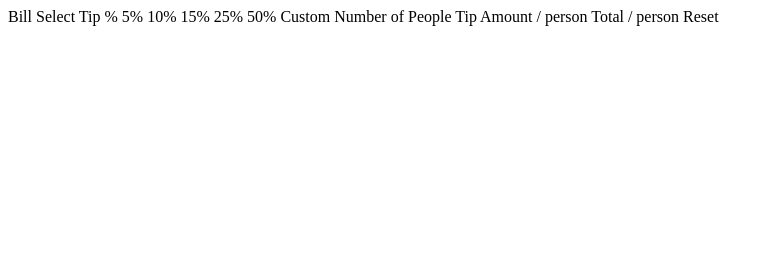
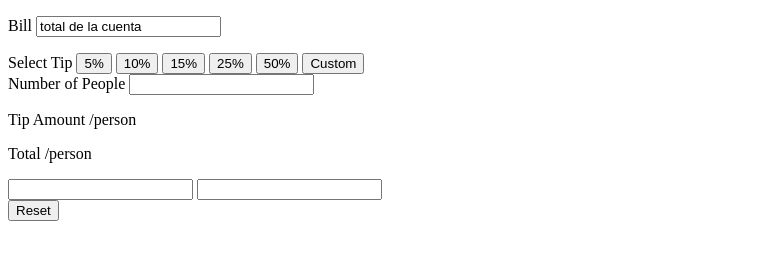
Before and after one commit to HugoEnriqueAyalaAlarcon/Mini_Proyecto_N2, a plain HTML site: page index.html in a window 1280 px wide. Shown: the whole page, without its empty margins (0-774 px from the left). Drawn offline with Linux system fonts and the light colour scheme.

Commit message:
estrutura de archivos

```diff
--- a/index.html
+++ b/index.html
@@ -11,26 +11,51 @@
 
   </head>
   <body>
+    <!--div contenedor de datos de ingreso para calcular la propina-->
+    <div class="container">
+        <!--total de la cuenta-->
+        <div>
+            <p>
+                 Bill
+                <input type="text" value="total de la cuenta">
+            </p>
+        </div>
+        <!--botones para seleccionar porcentaje de propina-->
+        <div>
+            Select Tip
+            <button>5%</button>
+            <button>10%</button>
+            <button>15%</button>
+            <button>25%</button>
+            <button>50%</button>
+            <button>Custom</button>
+        </div>
+        <!--numero de poersonas-->
+        <div>
+            Number of People
+            <input type="text" name="" id="">
+        </div>
 
-    Bill
 
-    Select Tip %
-    5%
-    10%
-    15%
-    25%
-    50%
-    Custom
-
-    Number of People
-
-    Tip Amount
-    / person
-
-    Total
-    / person
-
-    Reset
-
+    </div>
+    <!--contenedor datos de ssalida-->
+    <div class="container">
+        <!--lado izquierdo del contenedor-->
+        <div>
+            <p>
+                Tip Amount
+                /person
+            </p>
+            <p>
+                Total
+                /person
+            </p>
+        </div>
+        <div>
+            <input type="text">
+            <input type="text">
+        </div>
+        <button>Reset</button>
+    </div>
   </body>
 </html>
```
